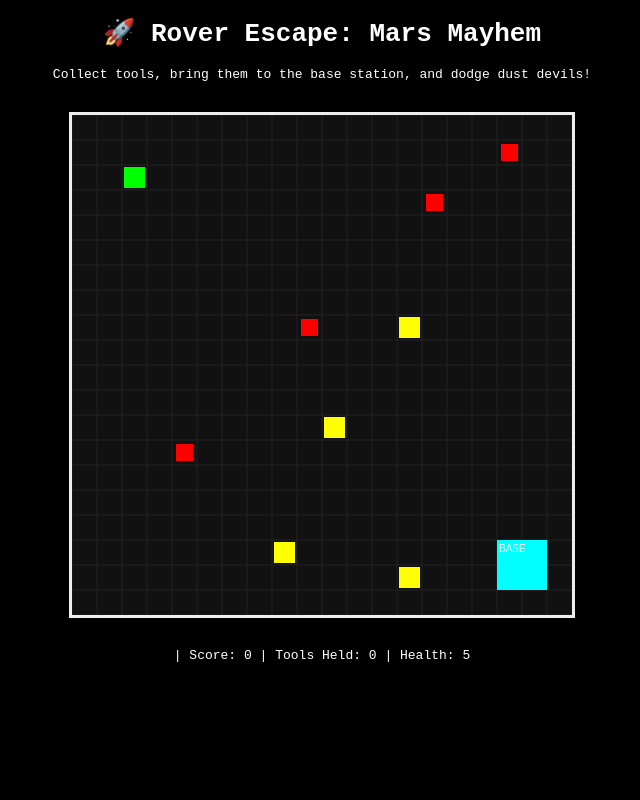
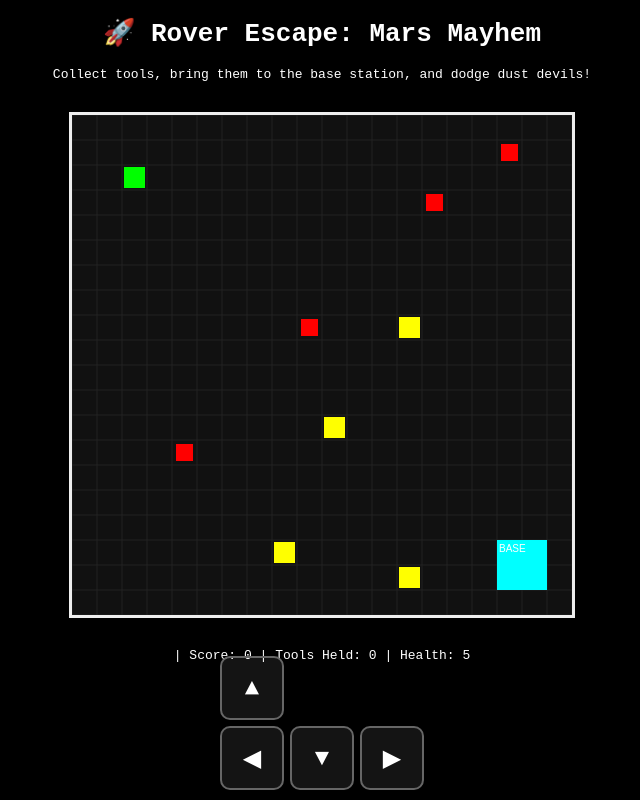
Before and after one commit to RuthvikSaiKumar/game.github.io, a plain HTML site: page index.html in a window 1280 px wide. Shown: the whole page, without its empty margins (318-958 px from the left). Drawn offline with Linux system fonts and the light colour scheme.

Commit message:
Update index.html

```diff
--- a/index.html
+++ b/index.html
@@ -6,9 +6,13 @@
   <meta name="viewport" content="width=device-width, initial-scale=1.0">
   <style>
     canvas { background: #111; display: block; margin: 30px auto; border: 3px solid #eee; }
-    body { color: white; font-family: monospace; background: #000; text-align: center; }
+    body { color: white; font-family: monospace; background: #000; text-align: center; margin:0; padding-bottom:100px; }
     #info { margin-top: 5px; }
     #gameover { position: absolute; top:50%; left:50%; transform: translate(-50%, -50%); background: rgba(0,0,0,0.85); padding: 30px; border: 2px solid white; font-size: 24px; display: none; }
+    /* touch controls */
+    #controls { position: fixed; bottom: 10px; left: 50%; transform: translateX(-50%); display: flex; gap: 8px; z-index: 10; }
+    .ctl { width: 60px; height: 60px; background: rgba(255,255,255,0.08); border: 2px solid #666; border-radius: 10px; display: flex; align-items: center; justify-content: center; font-size: 24px; user-select: none; }
+    .vertical { display: flex; flex-direction: column; gap: 6px; }
   </style>
 </head>
 <body>
@@ -19,6 +23,18 @@
     <span id="status"></span> | <span id="score">Score: 0</span> | <span id="inventory">Tools Held: 0</span> | <span id="health">Health: 5</span>
   </div>
   <div id="gameover">Game Over! <br> Score: <span id="finalScore">0</span><br>Refresh to play again.</div>
+
+  <!-- on-screen controls for touch -->
+  <div id="controls">
+    <div class="vertical">
+      <div class="ctl" id="btnUp">▲</div>
+      <div style="display:flex; gap:6px; justify-content:center;">
+        <div class="ctl" id="btnLeft">◀</div>
+        <div class="ctl" id="btnDown">▼</div>
+        <div class="ctl" id="btnRight">▶</div>
+      </div>
+    </div>
+  </div>
 
   <script>
     const canvas = document.getElementById("gameCanvas");
@@ -36,8 +52,6 @@
     let gameOver = false;
     let lastHitTime = 0;
     const hitCooldown = 500; // ms
-
-    // Base station at fixed location
     const base = { x: cols - 3, y: rows - 3, size: 2 };
 
     function randomDir() {
@@ -59,21 +73,43 @@
     for (let i = 0; i < 3; i++) spawnTool();
     for (let i = 0; i < 3; i++) spawnHazard();
 
-    document.addEventListener("keydown", (e) => {
-      if (gameOver) return;
-      if (e.key === "ArrowUp") rover.y--;
-      else if (e.key === "ArrowDown") rover.y++;
-      else if (e.key === "ArrowLeft") rover.x--;
-      else if (e.key === "ArrowRight") rover.x++;
+    // movement state + cooldown to prevent too-fast hold
+    const keys = {};
+    let lastMove = 0;
+    const moveInterval = 150; // ms between moves when holding
 
-      if (rover.x < 0) rover.x = 0;
-      if (rover.x >= cols) rover.x = cols - 1;
-      if (rover.y < 0) rover.y = 0;
-      if (rover.y >= rows) rover.y = rows - 1;
-    });
+    document.addEventListener("keydown", (e) => { keys[e.key] = true; });
+    document.addEventListener("keyup", (e) => { keys[e.key] = false; });
+
+    // touch/mouse controls binding
+    function bindBtn(id, keyName) {
+      const el = document.getElementById(id);
+      el.addEventListener("touchstart", e => { e.preventDefault(); keys[keyName] = true; });
+      el.addEventListener("touchend", e => { e.preventDefault(); keys[keyName] = false; });
+      el.addEventListener("mousedown", e => { e.preventDefault(); keys[keyName] = true; });
+      el.addEventListener("mouseup", e => { e.preventDefault(); keys[keyName] = false; });
+      el.addEventListener("mouseleave", e => { keys[keyName] = false; });
+    }
+    bindBtn("btnUp", "ArrowUp");
+    bindBtn("btnDown", "ArrowDown");
+    bindBtn("btnLeft", "ArrowLeft");
+    bindBtn("btnRight", "ArrowRight");
 
     function update() {
       if (gameOver) return;
+
+      const now = performance.now();
+      if (now - lastMove > moveInterval) {
+        if (keys["ArrowUp"]) rover.y--;
+        else if (keys["ArrowDown"]) rover.y++;
+        else if (keys["ArrowLeft"]) rover.x--;
+        else if (keys["ArrowRight"]) rover.x++;
+        lastMove = now;
+        if (rover.x < 0) rover.x = 0;
+        if (rover.x >= cols) rover.x = cols - 1;
+        if (rover.y < 0) rover.y = 0;
+        if (rover.y >= rows) rover.y = rows - 1;
+      }
 
       // Move hazards randomly
       hazards.forEach(h => {
@@ -103,8 +139,7 @@
         updateUI();
       }
 
-      // Collision with hazard, with cooldown and health
-      const now = performance.now();
+      // Hazard collision with cooldown and health
       hazards.forEach(h => {
         const hx = Math.floor(h.x);
         const hy = Math.floor(h.y);
@@ -117,8 +152,8 @@
             updateUI();
             if (health <= 0) {
               gameOver = true;
-              document.getElementById('finalScore').innerText = score;
-              document.getElementById('gameover').style.display = 'block';
+              document.getElementById("finalScore").innerText = score;
+              document.getElementById("gameover").style.display = "block";
             }
           }
         }
@@ -127,42 +162,41 @@
 
     function draw() {
       ctx.clearRect(0, 0, canvas.width, canvas.height);
-
       // grid
-      ctx.strokeStyle = '#222';
+      ctx.strokeStyle = "#222";
       for (let i = 0; i <= cols; i++) { ctx.beginPath(); ctx.moveTo(i * gridSize, 0); ctx.lineTo(i * gridSize, canvas.height); ctx.stroke(); }
       for (let i = 0; i <= rows; i++) { ctx.beginPath(); ctx.moveTo(0, i * gridSize); ctx.lineTo(canvas.width, i * gridSize); ctx.stroke(); }
 
-      // base station
-      ctx.fillStyle = 'cyan';
+      // base
+      ctx.fillStyle = "cyan";
       ctx.fillRect(base.x * gridSize, base.y * gridSize, base.size * gridSize, base.size * gridSize);
-      ctx.fillStyle = 'white';
-      ctx.fillText('BASE', base.x * gridSize + 2, base.y * gridSize + 12);
+      ctx.fillStyle = "white";
+      ctx.fillText("BASE", base.x * gridSize + 2, base.y * gridSize + 12);
 
       // tools
-      ctx.fillStyle = 'yellow';
+      ctx.fillStyle = "yellow";
       tools.forEach(t => { ctx.fillRect(t.x * gridSize + 2, t.y * gridSize + 2, gridSize - 4, gridSize - 4); });
 
       // hazards
-      ctx.fillStyle = 'red';
+      ctx.fillStyle = "red";
       hazards.forEach(h => { ctx.fillRect(Math.floor(h.x) * gridSize + 4, Math.floor(h.y) * gridSize + 4, gridSize - 8, gridSize - 8); });
 
       // rover
-      ctx.fillStyle = 'lime';
+      ctx.fillStyle = "lime";
       ctx.fillRect(rover.x * gridSize + 2, rover.y * gridSize + 2, gridSize - 4, gridSize - 4);
     }
 
     function updateUI() {
-      document.getElementById('score').innerText = `Score: ${score}`;
-      document.getElementById('inventory').innerText = `Tools Held: ${toolHeld}`;
-      document.getElementById('health').innerText = `Health: ${health}`;
+      document.getElementById("score").innerText = `Score: ${score}`;
+      document.getElementById("inventory").innerText = `Tools Held: ${toolHeld}`;
+      document.getElementById("health").innerText = `Health: ${health}`;
     }
 
-    // spawn periodically
+    // periodic spawns
     setInterval(() => { if (!gameOver && tools.length < 4) spawnTool(); }, 2000);
     setInterval(() => { if (!gameOver && hazards.length < 5) spawnHazard(); }, 4000);
 
-    // loop
+    // main loop
     function loop() { update(); draw(); if (!gameOver) requestAnimationFrame(loop); }
     loop();
   </script>
```
